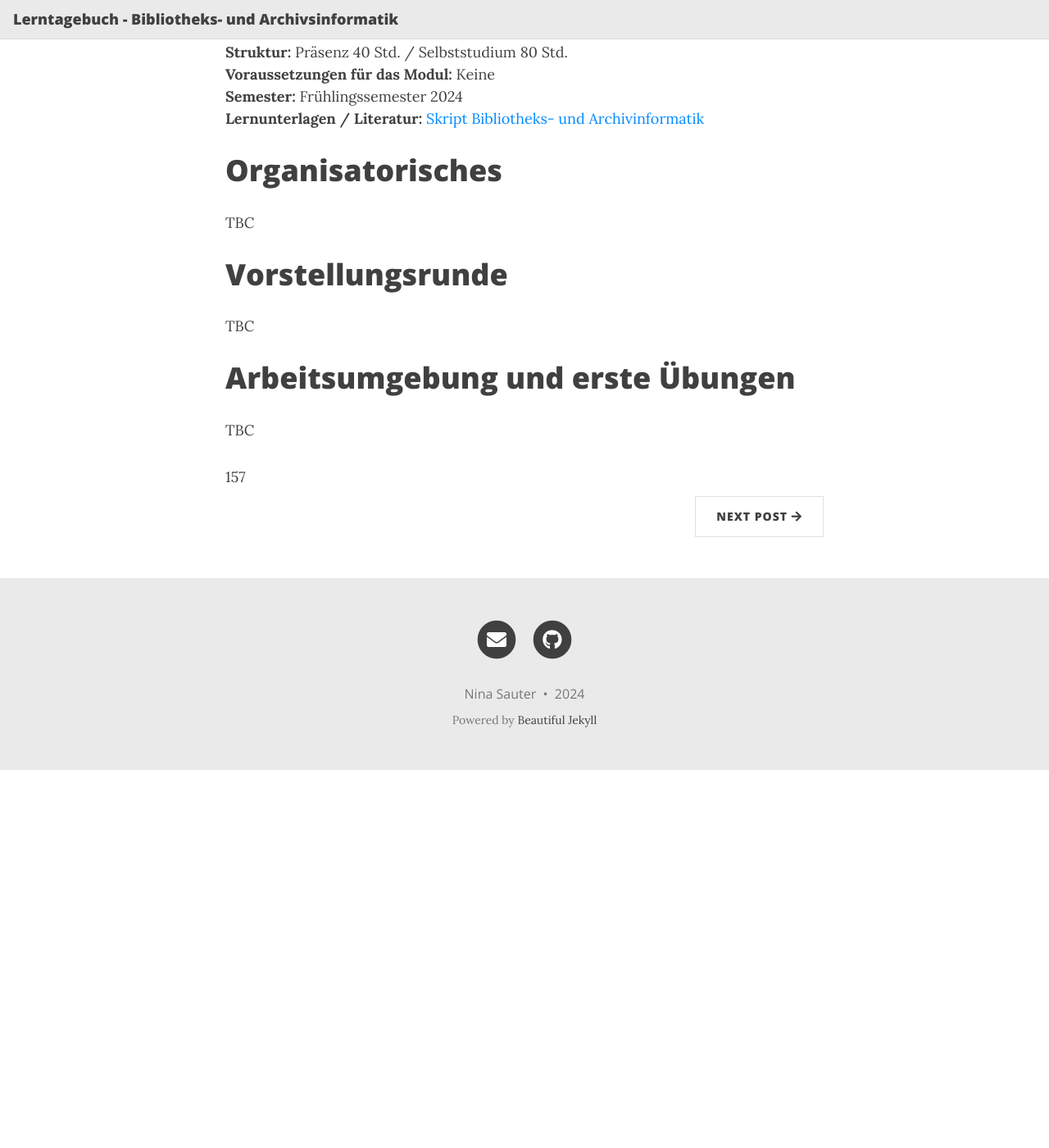
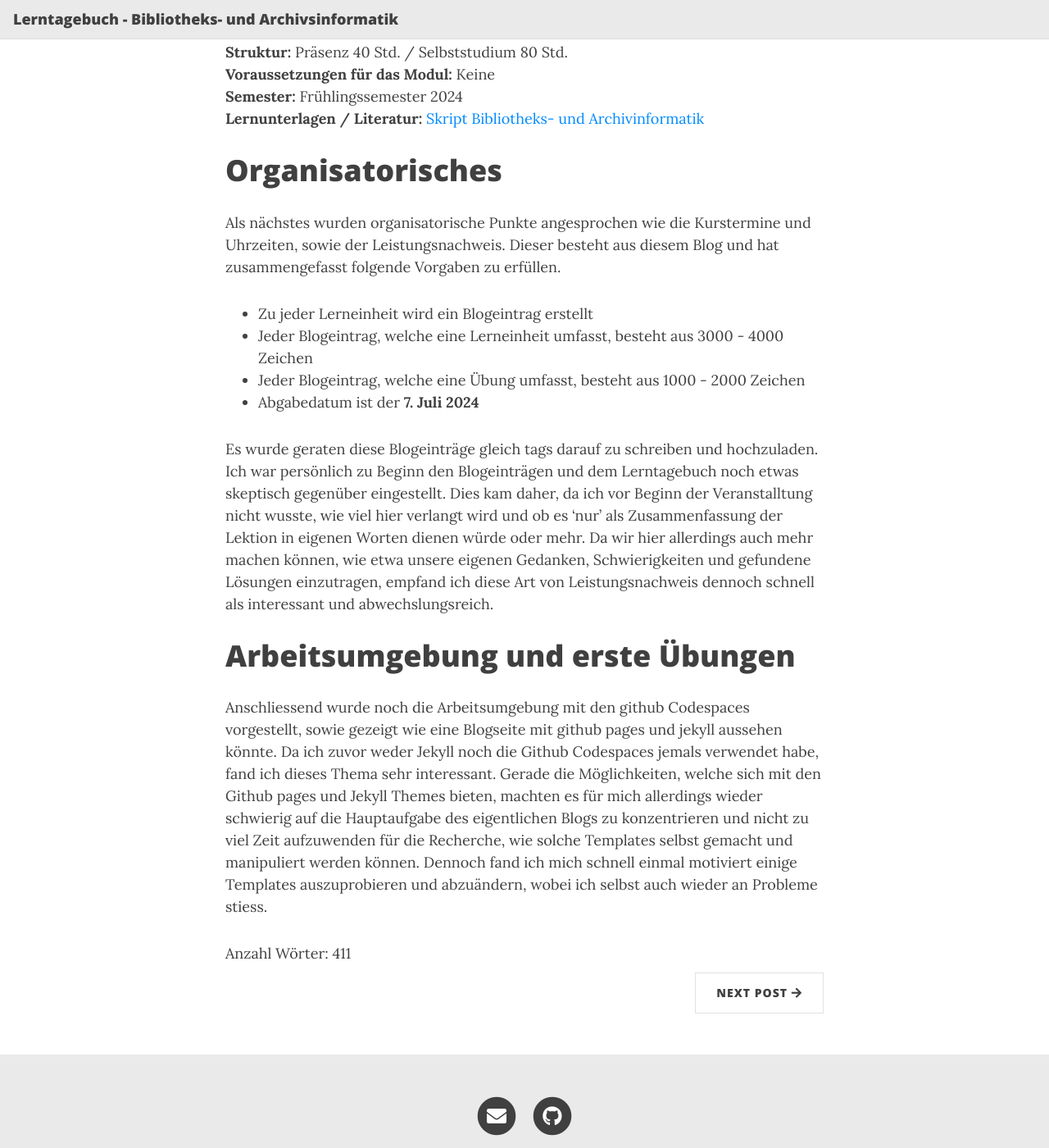
Before and after one commit to Kirryy/Kirryy.github.io, a Jekyll site: the page built from _posts/2024-02-19-Lerneinheit1.md, in a window 1280 px wide and 1400 px high, scrolled down 732 px. Shown: the whole window at 82% size. Built offline with Jekyll 4.4.1, drawn with Linux system fonts in a browser that asks for light colours; nearby versions of some CDN libraries; before the commit the page ends 1671 px from its top, so only the background shows below that.

Commit message:
blog entry 2

```diff
--- a/_layouts/post.html
+++ b/_layouts/post.html
@@ -41,7 +41,7 @@ layout: base
 
       <div class="blog-post">
         {{ content }}
-        {{ page.content | number_of_words }}
+        Anzahl Wörter: {{ page.content | number_of_words }}
       </div>
 
       <!-- {% if page.tags.size > 0 %}
--- a/_posts/2024-02-19-Lerneinheit1.md
+++ b/_posts/2024-02-19-Lerneinheit1.md
@@ -19,10 +19,16 @@ Zu Beginn wurden die Lerninhalte des Moduls besprochen und Fragen diesbezüglich
 **Lernunterlagen / Literatur:** [Skript Bibliotheks- und Archivinformatik](https://github.com/felixlohmeier/bibliotheks-und-archivinformatik)
 
 # Organisatorisches
-TBC
+Als nächstes wurden organisatorische Punkte angesprochen wie die Kurstermine und Uhrzeiten, sowie der Leistungsnachweis. Dieser besteht aus diesem Blog und hat zusammengefasst folgende Vorgaben zu erfüllen.
+- Zu jeder Lerneinheit wird ein Blogeintrag erstellt
+- Jeder Blogeintrag, welche eine Lerneinheit umfasst, besteht aus 3000 - 4000 Zeichen
+- Jeder Blogeintrag, welche eine Übung umfasst, besteht aus 1000 - 2000 Zeichen
+- Abgabedatum ist der **7. Juli 2024**
 
-# Vorstellungsrunde
-TBC
+
+Es wurde geraten diese Blogeinträge gleich tags darauf zu schreiben und hochzuladen. Ich war persönlich zu Beginn den Blogeinträgen und dem Lerntagebuch noch etwas skeptisch gegenüber eingestellt. Dies kam daher, da ich vor Beginn der Veranstalltung nicht wusste, wie viel hier verlangt wird und ob es 'nur' als Zusammenfassung der Lektion in eigenen Worten dienen würde oder mehr.
+Da wir hier allerdings auch mehr machen können, wie etwa unsere eigenen Gedanken, Schwierigkeiten und gefundene Lösungen einzutragen, empfand ich diese Art von Leistungsnachweis dennoch schnell als interessant und abwechslungsreich.
+
 
 # Arbeitsumgebung und erste Übungen
-TBC
+Anschliessend wurde noch die Arbeitsumgebung mit den github Codespaces vorgestellt, sowie gezeigt wie eine Blogseite mit github pages und jekyll aussehen könnte. Da ich zuvor weder Jekyll noch die Github Codespaces jemals verwendet habe, fand ich dieses Thema sehr interessant. Gerade die Möglichkeiten, welche sich mit den Github pages und Jekyll Themes bieten, machten es für mich allerdings wieder schwierig auf die Hauptaufgabe des eigentlichen Blogs zu konzentrieren und nicht zu viel Zeit aufzuwenden für die Recherche, wie solche Templates selbst gemacht und manipuliert werden können. Dennoch fand ich mich schnell einmal motiviert einige Templates auszuprobieren und abzuändern, wobei ich selbst auch wieder an Probleme stiess.
```
